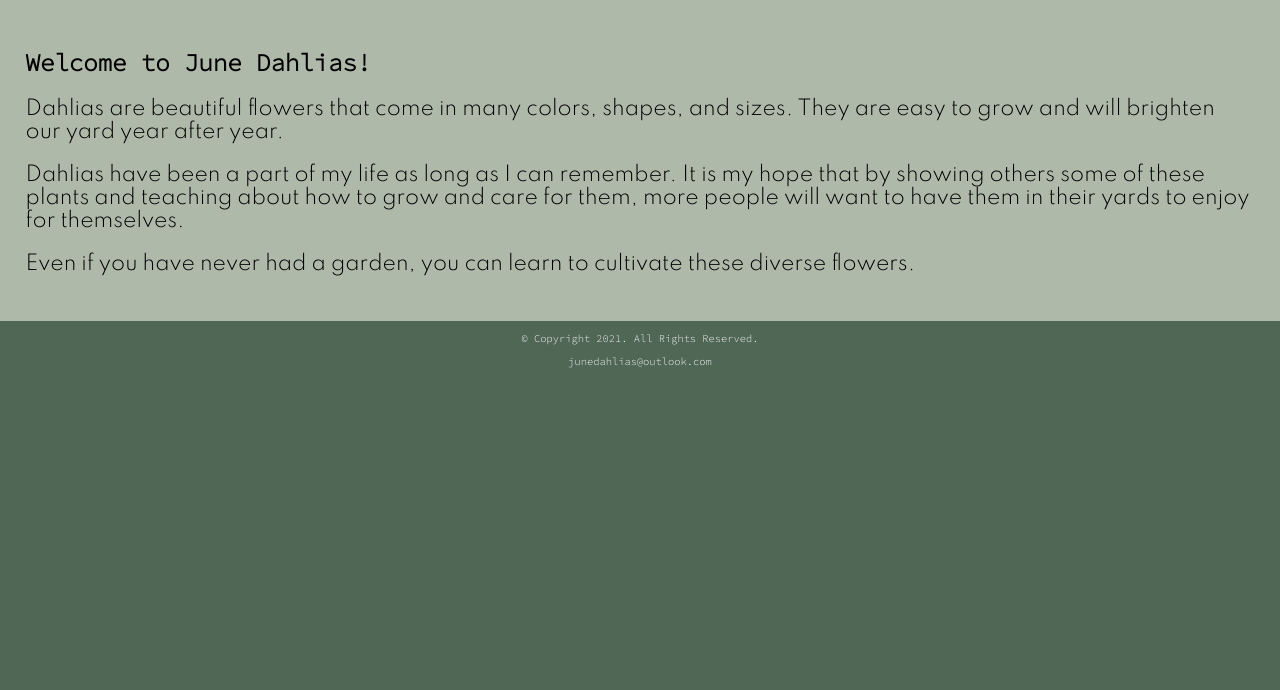
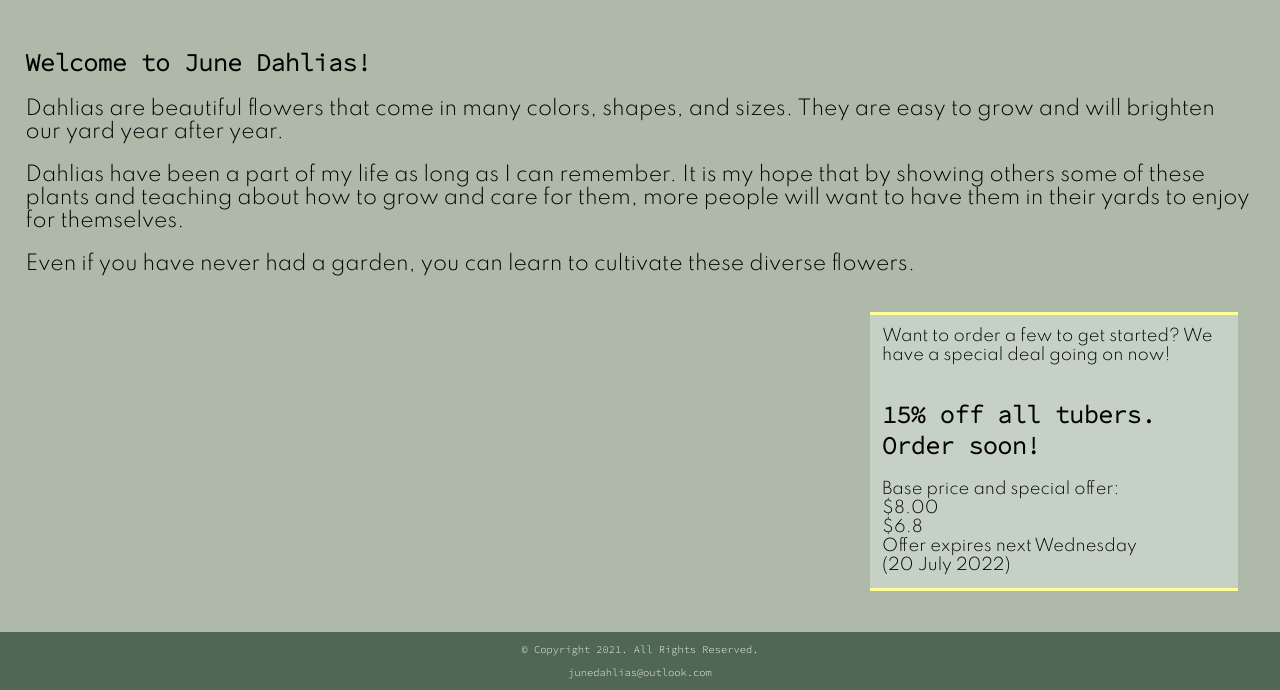
Before and after one commit to juneneff/junedahlias, a plain HTML site: page index.html in a window 1280 px wide. Shown: the part 743-1433 px from the top of the page. Before the commit the page ends 1121 px from the top, so only its background shows below. Drawn offline with Linux system fonts and the light colour scheme.

Commit message:
Update index.html

```diff
--- a/index.html
+++ b/index.html
@@ -46,6 +46,16 @@
 		<p>Dahlias are beautiful flowers that come in many colors, shapes, and sizes. They are easy to grow and will brighten our yard year after year.</p>
 		<p>Dahlias have been a part of my life as long as I can remember. It is my hope that by showing others some of these plants and teaching about how to grow and care for them, more people will want to have them in their yards to enjoy for themselves.
 		<p>Even if you have never had a garden, you can learn to cultivate these diverse flowers.</p>
+		<aside>Want to order a few to get started? We have a special deal going on now!
+		<div id="info">
+		<h2>15% off all tubers. Order soon!</h2>
+		<div id="hotelName"></div>
+		<div id="roomRate"></div>
+		<div id="specialRate"></div>
+		<div id="offerEnds"></div>
+		</div>
+   		<script src="js/example03.js"></script>
+		</aside>
 		</div>
 
 		</main>
```
